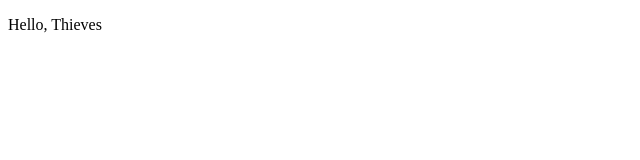
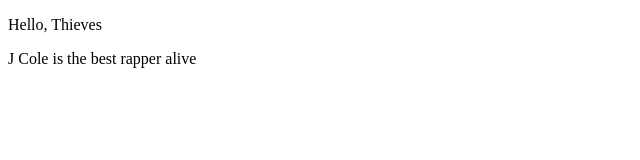
Before and after one commit to byaskew3/class-exercise, a plain HTML site: page index.html in a window 1280 px wide. Shown: the whole page, without its empty margins (0-640 px from the left). Drawn offline with Linux system fonts and the light colour scheme.

Commit message:
jCole update kevon

```diff
--- a/index.html
+++ b/index.html
@@ -8,5 +8,6 @@
 </head>
 <body>
     <p>Hello, Thieves</p>
+    <p>J Cole is the best rapper alive</p>
 </body>
 </html>
```
